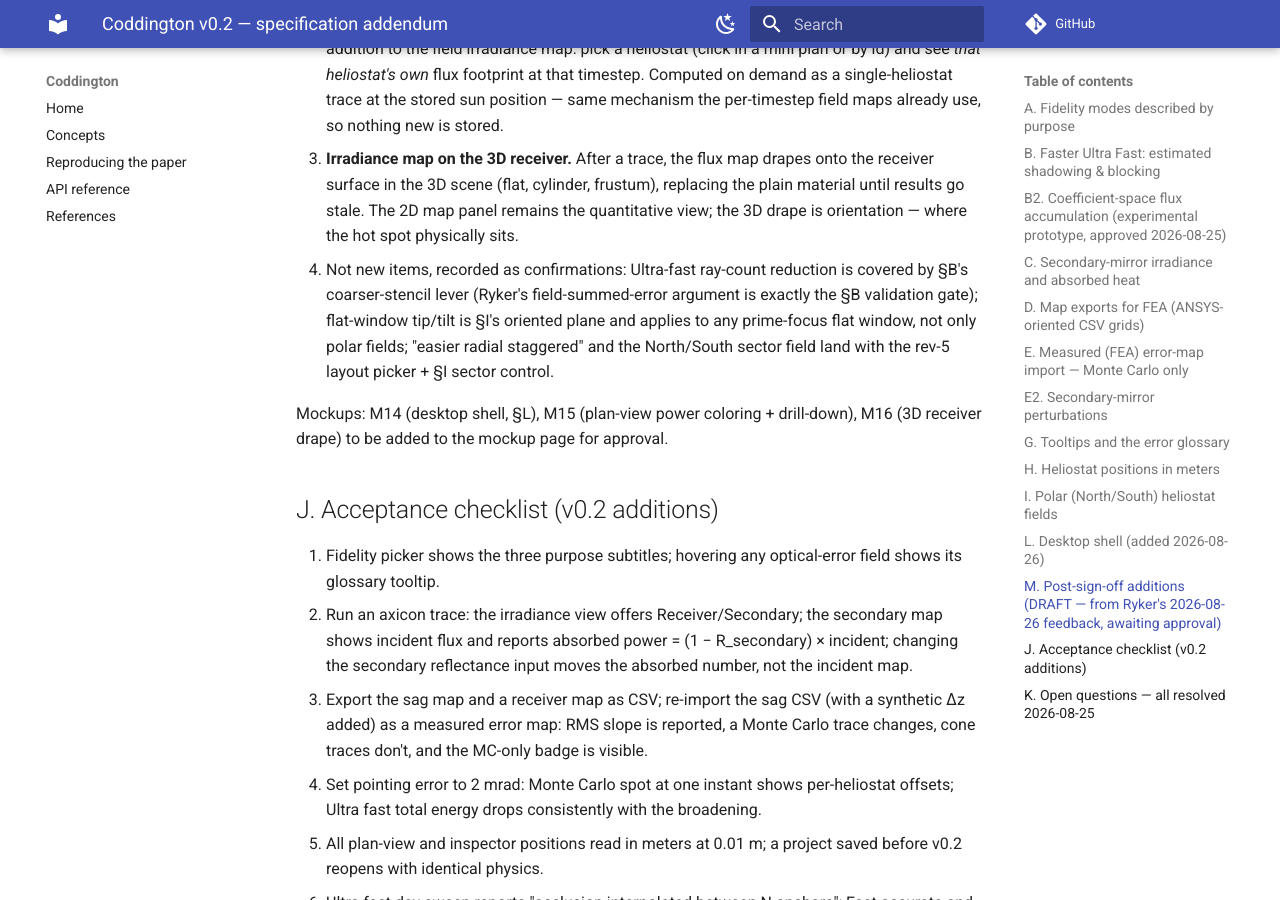
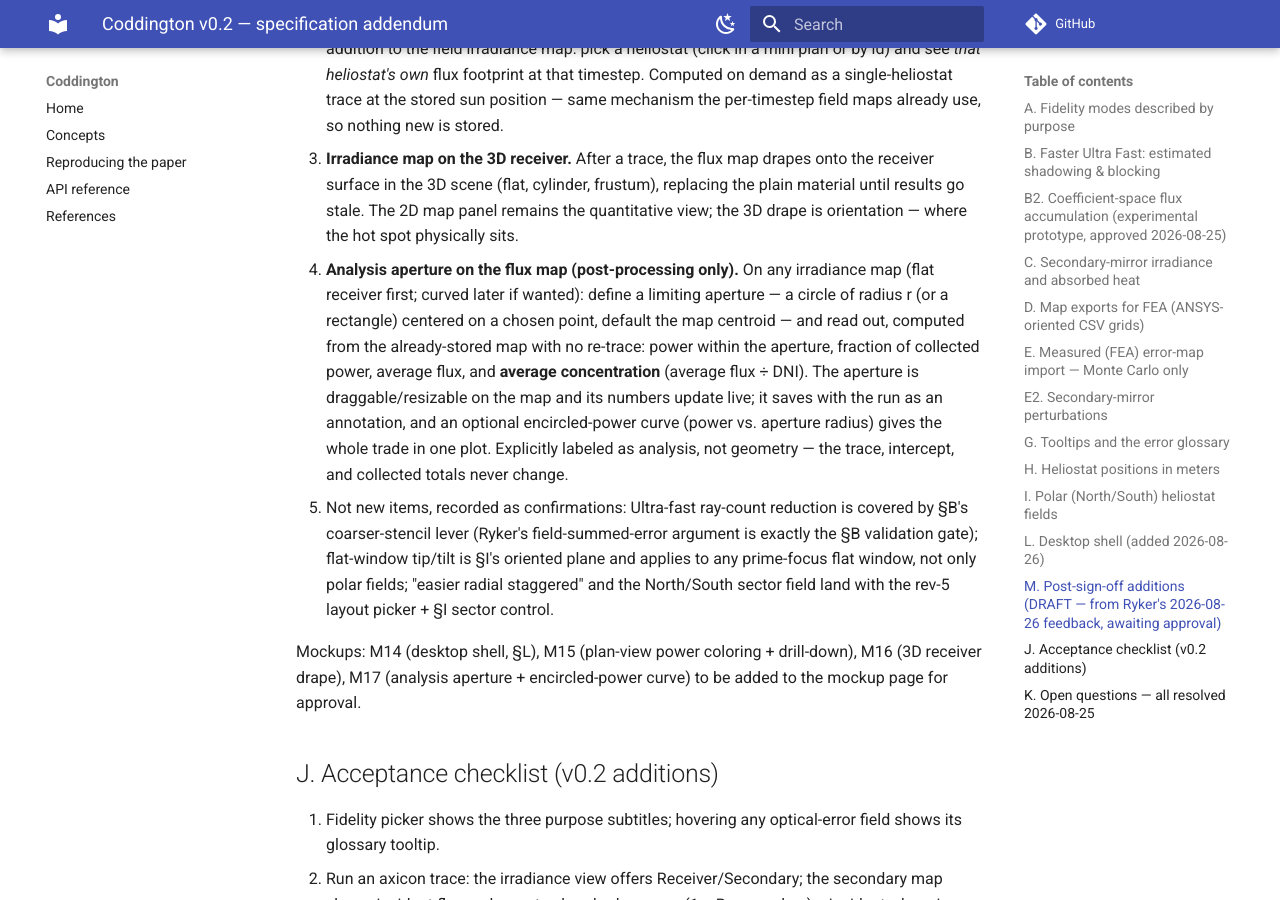
Before and after one commit to wilryk/coddington, an MkDocs documentation site: the page built from docs/ui-spec-v0.2.md, in a window 1280 px wide and 900 px high, scrolled down 7204 px. Built offline with MkDocs 1.6.1 and Material for MkDocs 9.7.7, drawn with Linux system fonts in a browser that asks for light colours; comment, search, counter and statistics services are not loaded.

Commit message:
Concentration is a question you ask the map, not the geometry
Draft M gains the analysis aperture: a draggable circle or rectangle
on the flux map reporting power within, fraction of collected,
average flux, and average concentration (average flux over DNI) --
pure post-processing on the stored map, never a change to the trace.
Optional encircled-power-vs-radius curve. Mockup M17 to follow.

Co-Authored-By: Claude Fable 5 <noreply@anthropic.com>

```diff
--- a/docs/ui-spec-v0.2.md
+++ b/docs/ui-spec-v0.2.md
@@ -119,9 +119,10 @@ The desktop build stops presenting as a webpage. Requested by Ryker after evalua
 1. **Power per heliostat in the plan view.** After a field trace, the plan view can color each heliostat by its delivered power (or efficiency), with a small legend — answering "which heliostats are actually doing the work?" at a glance. Toggle on the plan view; colors update per trace and dim when stale, like other results.
 2. **Sweep drill-down to one heliostat.** From any day-sweep or year-estimate timestep, in addition to the field irradiance map: pick a heliostat (click in a mini plan or by id) and see *that heliostat's own* flux footprint at that timestep. Computed on demand as a single-heliostat trace at the stored sun position — same mechanism the per-timestep field maps already use, so nothing new is stored.
 3. **Irradiance map on the 3D receiver.** After a trace, the flux map drapes onto the receiver surface in the 3D scene (flat, cylinder, frustum), replacing the plain material until results go stale. The 2D map panel remains the quantitative view; the 3D drape is orientation — where the hot spot physically sits.
-4. Not new items, recorded as confirmations: Ultra-fast ray-count reduction is covered by §B's coarser-stencil lever (Ryker's field-summed-error argument is exactly the §B validation gate); flat-window tip/tilt is §I's oriented plane and applies to any prime-focus flat window, not only polar fields; "easier radial staggered" and the North/South sector field land with the rev-5 layout picker + §I sector control.
+4. **Analysis aperture on the flux map (post-processing only).** On any irradiance map (flat receiver first; curved later if wanted): define a limiting aperture — a circle of radius r (or a rectangle) centered on a chosen point, default the map centroid — and read out, computed from the already-stored map with no re-trace: power within the aperture, fraction of collected power, average flux, and **average concentration** (average flux ÷ DNI). The aperture is draggable/resizable on the map and its numbers update live; it saves with the run as an annotation, and an optional encircled-power curve (power vs. aperture radius) gives the whole trade in one plot. Explicitly labeled as analysis, not geometry — the trace, intercept, and collected totals never change.
+5. Not new items, recorded as confirmations: Ultra-fast ray-count reduction is covered by §B's coarser-stencil lever (Ryker's field-summed-error argument is exactly the §B validation gate); flat-window tip/tilt is §I's oriented plane and applies to any prime-focus flat window, not only polar fields; "easier radial staggered" and the North/South sector field land with the rev-5 layout picker + §I sector control.
 
-Mockups: M14 (desktop shell, §L), M15 (plan-view power coloring + drill-down), M16 (3D receiver drape) to be added to the mockup page for approval.
+Mockups: M14 (desktop shell, §L), M15 (plan-view power coloring + drill-down), M16 (3D receiver drape), M17 (analysis aperture + encircled-power curve) to be added to the mockup page for approval.
 
 ## J. Acceptance checklist (v0.2 additions)
 
```
